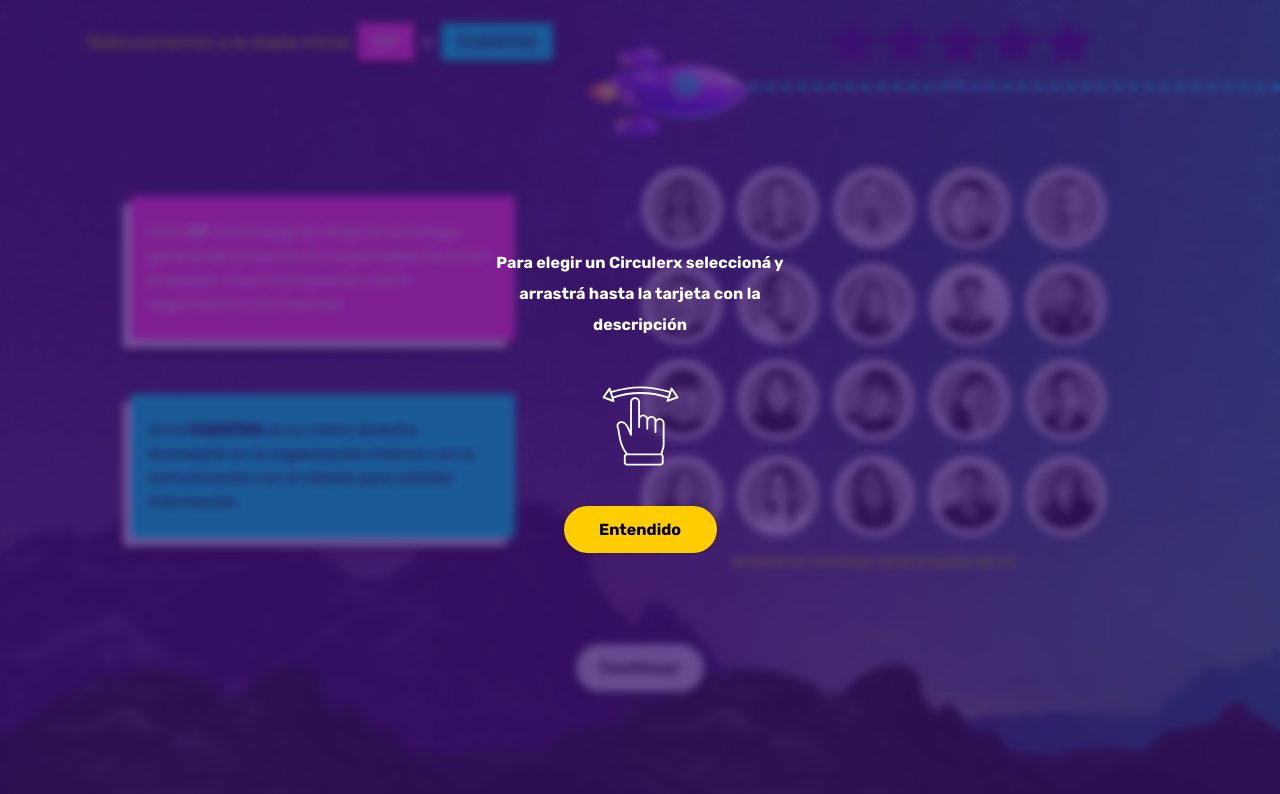
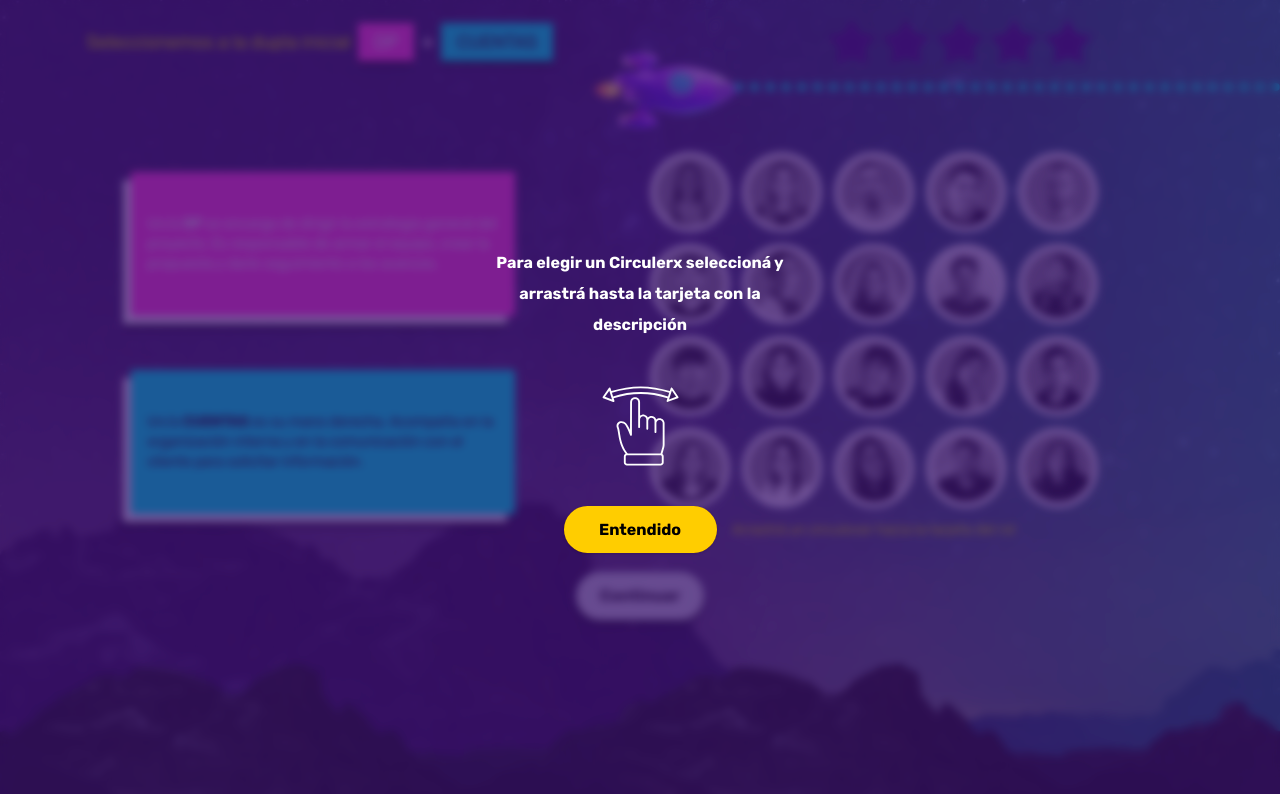
Before and after one commit to Nahuel-NP/Jugate-con-circulo, a React (Vite) app: page /game in a window 1280 px wide. Shown: the top 794 px of the page. Built offline with nearby package versions, Linux system fonts and the light colour scheme; what tailwindcss-animated would draw is missing.

Commit message:
fix responsive

```diff
--- a/src/components/DragAndDrop/Draggable.tsx
+++ b/src/components/DragAndDrop/Draggable.tsx
@@ -29,7 +29,7 @@ export const Draggable = ({ id, circulero, disabled = false }: Props) => {
   };
 
   return (
-    <div ref={setNodeRef} style={style}  {...listeners} {...attributes} className='flex max-w-[80px] 2xl:max-w-[100px] z-50 items-center animate-fade animate-once animate-duration-1000 animate-ease-in-out animate-normal animate-fill-forwards justify-center w-full overflow-hidden rounded-full  cursor-grab aspect-square'>
+    <div ref={setNodeRef} style={style}  {...listeners} {...attributes} className='flex max-w-[70px] xl:max-w-[80px] 2xl:max-w-[90px] z-50 items-center animate-fade animate-once animate-duration-1000 animate-ease-in-out animate-normal animate-fill-forwards justify-center w-full overflow-hidden rounded-full  cursor-grab aspect-square'>
       {disabled
         ?
         <div className='flex items-center justify-center w-full h-full text-center border-4 lg:border-[6px] rounded-full cursor-not-allowed border-c-cyan'>
--- a/src/data/circuleros.ts
+++ b/src/data/circuleros.ts
@@ -486,7 +486,7 @@ export const preguntas: Array<Question> = [
       {
         buscado:"Diseñador",
         correcto:["Diseñador/a"],
-        descripcion:"Necesitamos primer <span class='font-bold'>DISEÑADOR/A</span> que se encargará de plasmar visualemente todas las estrategias, discurso y objetivos planteados."
+        descripcion:"Necesitamos un/a <span class='font-bold'>DISEÑADOR/A</span> que se encargará de plasmar visualemente todas las estrategias, discurso y objetivos planteados."
       },
       {
         buscado:"Audiovisualista",
--- a/src/layouts/MainLayout.tsx
+++ b/src/layouts/MainLayout.tsx
@@ -54,7 +54,7 @@ const MainLayout = () => {
         {showBar && <div style={{ viewTransitionName: 'rocket' }}
           className="absolute top-0 left-0 z-50 grid  w-full h-16 grid-cols-4 md:grid-cols-2  animate-fade-left animate-once animate-duration-500 animate-delay-[1000ms] animate-ease-linear lg:h-28  ">
           <div className={`${stage === 0 ? 'col-start-2' : 'col-span-2'} +' col-span-3 relative bottom-0 left-0 w-full h-0  border-b-8 border-dotted border-c-cyan transition-[border]'`} />
-          <div className="relative items-center justify-center hidden col-start-1 row-start-1 mx-auto text-lg lg:flex ">
+          <div className="relative items-center justify-center hidden col-start-1 row-start-1 mx-auto xl:text-lg lg:flex ">
             <p className=" text-c-yellow">{currentQuestion.pregunta}
               <span className="px-4 py-2 ml-2 text-white uppercase shadow-md bg-c-magenta shadow-black ">{currentQuestion.roles[0].buscado}</span>
               <span className="mx-2 text-lg font-bold text-white shadow-md">+</span>
@@ -66,13 +66,13 @@ const MainLayout = () => {
               ["1a", "2a", "3a", "4a", "5a"].map((item, index) =>
                 <React.Fragment key={item}>
                   {(stage > index) ?
-                    <img key={item} src="/images/icons/star-correct.svg" alt="full star" className="max-w-[30px] lg:max-w-[50px] animate-jump animate-thrice animate-duration-500 animate-delay-500" />
+                    <img key={item} src="/images/icons/star-correct.svg" alt="full star" className="max-w-[30px] lg:max-w-[40px] xl:max-w-[50px] animate-jump animate-thrice animate-duration-500 animate-delay-500" />
                     :
-                    <img key={item + index} src="/images/icons/star-false.svg" alt="empty star" className="max-w-[30px] lg:max-w-[50px]" />}
+                    <img key={item + index} src="/images/icons/star-false.svg" alt="empty star" className="max-w-[30px] lg:max-w-[40px] xl:max-w-[50px]" />}
                 </React.Fragment>
               )}
           </div>
-          <img src="/images/rocket.gif" alt="rocket" className="absolute z-50 w-full 2xl:max-w-[200px] lg:max-w-[170px] max-w-[150px] -translate-x-1/3  top-full lg:top-2/3 -translate-y-1/2 lg:-translate-y-1/3 left-1/4 md:left-1/2" />
+          <img src="/images/rocket.gif" alt="rocket" className="absolute z-50 w-full 2xl:max-w-[200px]  max-w-[150px] -translate-x-1/3  top-full lg:top-2/3 -translate-y-1/2 lg:-translate-y-1/3 left-1/4 md:left-1/2" />
         </div>
         }
         {showBar &&
--- a/src/pages/Game.tsx
+++ b/src/pages/Game.tsx
@@ -97,11 +97,11 @@ const Game = () => {
 
   return (
     < section className="relative z-10 flex flex-col bg-[url('/images/backgrounds/montana/front.webp')] bg-fixed bg-bottom bg-contain bg-no-repeat  items-center w-full min-h-screen py-10 lg:pt-24 md:pt-0 " style={{ viewTransitionName: 'view' }}>
-      <div className="container px-8 py-4 md:mt-10">
+      <div className="container px-8 py-4 md:mt-10 lg:mt-4 xl:mt-6 2xl:mt-16">
         <DndContext sensors={sensors} autoScroll={false} collisionDetection={closestCenter} onDragEnd={drawEnd}>
 
-          <div className="grid justify-center max-w-6xl gap-2 mx-auto text-sm xl:pb-10 lg:gap-4 xl:gap-y-12 lg:grid-cols-5">
-            <div className=" lg:col-start-1 lg:col-span-2 justify-self-end  self-end w-full  min-h-[150px] max-w-sm   md:max-w-sm ">{/* seleccion 1 */}
+          <div className="grid justify-center max-w-6xl gap-2 mx-auto text-sm xl:pb-0 lg:gap-4 xl:gap-y-12 2xl:pt-4 lg:grid-cols-5">
+            <div className=" lg:col-start-1 lg:col-span-2 justify-self-end  self-end w-full  min-h-[150px] max-w-sm   lg:max-w-xs  xl:max-w-sm ">{/* seleccion 1 */}
               <Droppable id="first" >
 
                 {
@@ -111,14 +111,14 @@ const Game = () => {
                     </div>
                     :
                     <div className="relative flex items-center justify-center w-full p-4 h-36 bg-c-magenta before:w-full before:h-full before:absolute before:bg-white before:-z-10 before:-left-2 before:top-2 before:shadow-md before:shadow-black">
-                      <p className="text-white lg:text-base animate-fade animate-once animate-duration-1000 animate-ease-in-out animate-normal animate-fill-forwards" dangerouslySetInnerHTML={{ __html: question ? question?.roles[0].descripcion : '' }} />
+                      <p className="text-white xl:text-sm 2xl:text-base animate-fade animate-once animate-duration-1000 animate-ease-in-out animate-normal animate-fill-forwards" dangerouslySetInnerHTML={{ __html: question ? question?.roles[0].descripcion : '' }} />
                     </div>
                 }
               </Droppable>
             </div>
             <div className="my-4 lg:col-start-3 lg:row-span-2 lg:col-span-3">
               <Droppable id="grid">
-                <div className="grid max-w-sm grid-cols-5 gap-2 xl:gap-4 lg:max-w-lg xl:max-w-2xl">
+                <div className="grid max-w-sm grid-cols-5 gap-2 lg:gap-2 xl:gap-3 2xl:gap-4 lg:max-w-lg xl:max-w-2xl">
                   {circuleros && circuleros.map(item => (
                     <Draggable disabled={item == firstSelectedCirculero || secondSelectedCirculero == item} id={item.id.toString()} key={item.id} circulero={item} />))
                   }
@@ -126,7 +126,7 @@ const Game = () => {
                 </div>
               </Droppable>
             </div>
-            <div className=" lg:col-start-1  justify-self-end w-full  lg:col-span-2 relative min-h-[150px] max-w-sm  self-start  md:max-w-sm   ">{/* seleccion 2 */}
+            <div className=" lg:col-start-1  justify-self-end w-full  lg:col-span-2 relative min-h-[150px] max-w-sm  self-start  lg:max-w-xs  xl:max-w-sm ">{/* seleccion 2 */}
               <Droppable id="second" >
                 {
                   secondSelectedCirculero ?
@@ -135,7 +135,7 @@ const Game = () => {
                     </div>
                     :
                     <div className="relative flex items-center justify-center w-full p-4 text-black h-36 bg-c-cyan before:w-full before:h-full before:absolute before:bg-white before:-z-10 before:-left-2 before:top-2 before:shadow-md before:shadow-black">
-                      <p className="text-black lg:text-base animate-fade animate-once animate-duration-1000 animate-ease-in-out animate-normal animate-fill-forwards" dangerouslySetInnerHTML={{ __html: question ? question?.roles[1].descripcion : '' }} />
+                      <p className="text-sm text-black 2xl:text-base animate-fade animate-once animate-duration-1000 animate-ease-in-out animate-normal animate-fill-forwards" dangerouslySetInnerHTML={{ __html: question ? question?.roles[1].descripcion : '' }} />
 
                     </div>
                 }
```
